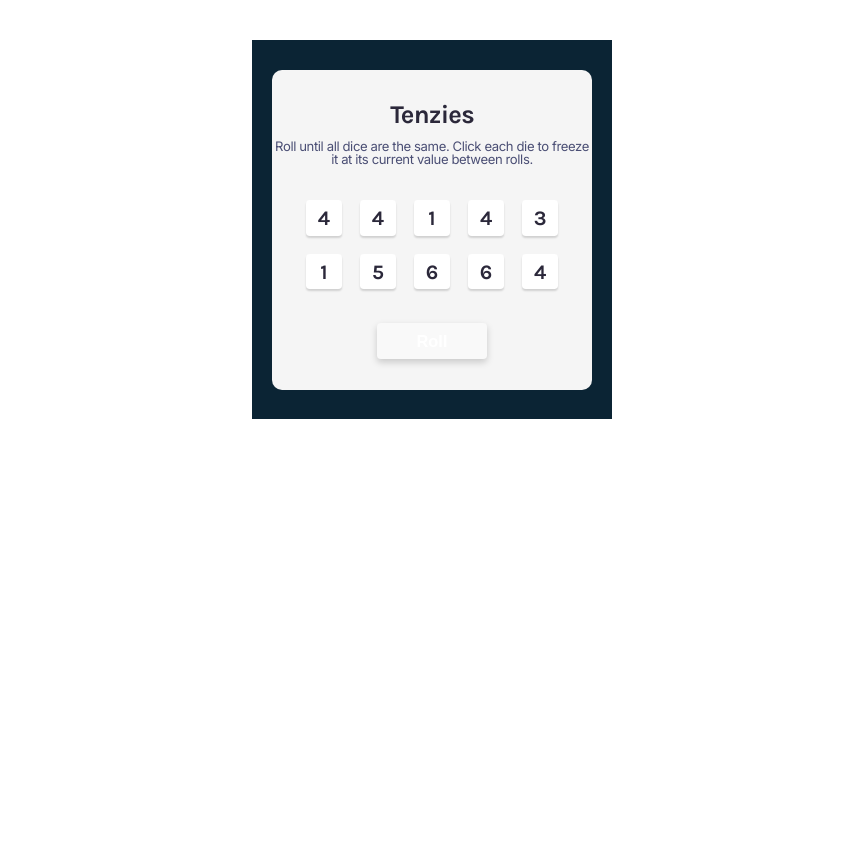
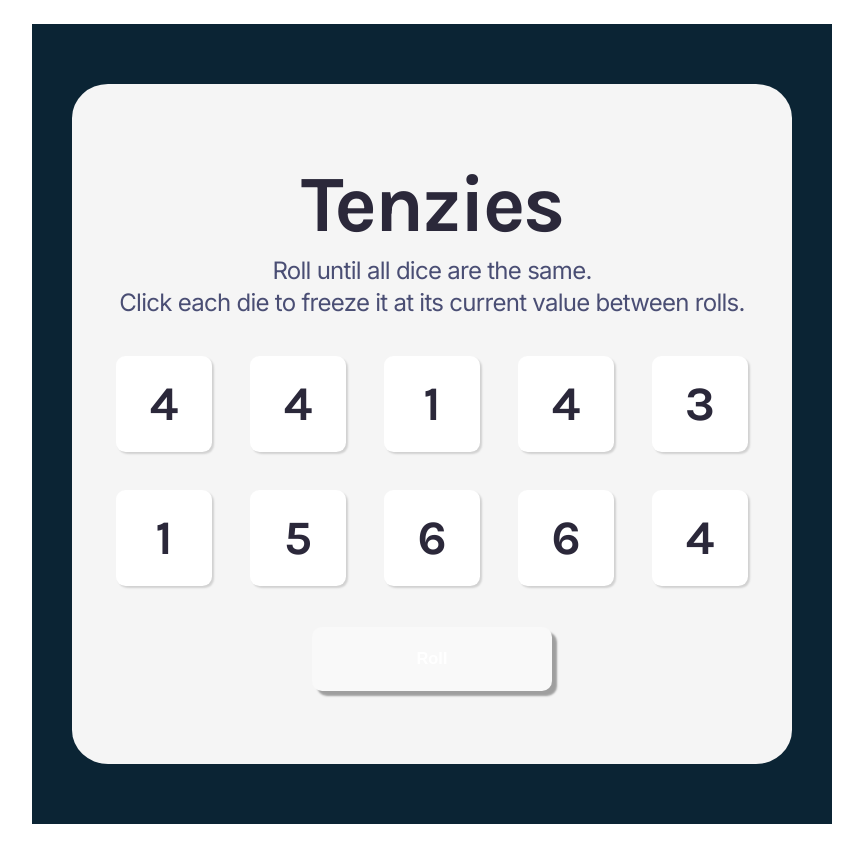
Before and after one commit to TULENp/Tenzies, a React (Vite) app: page / in a window 1280 px wide. Shown: the whole page, without its empty margins (208-1071 px from the left). Before the commit the page ends 816 px from the top, so only its background shows below. Built offline with nearby package versions, Linux system fonts and the light colour scheme.

Commit message:
Change size. Add styles

```diff
--- a/src/App.css
+++ b/src/App.css
@@ -1,7 +1,7 @@
 #root {
   max-width: 1280px;
   margin: 0 auto;
-  padding: 2rem;
+  padding: 1rem;
   text-align: center;
 }
 
@@ -10,8 +10,8 @@ body {
 }
 
 .App {
-  width: 360px;
-  height: 379px;
+  width: 50rem;
+  height: 50rem;
 
   background: #0B2434;
   display: flex;
@@ -21,26 +21,23 @@ body {
 }
 
 section {
-  width: 320px;
-  height: 320px;
+  width: 90%;
+  height: 85%;
 
   background: #F5F5F5;
-  border-radius: 10px;
+  border-radius: 5%;
 
   display: flex;
   flex-flow: column wrap;
   justify-content: space-around;
   align-items: center;
   text-align: center;
-
-
-
 }
 
 .info h1 {
   font-style: normal;
   font-weight: 700;
-  font-size: 25.6px;
+  font-size: 5rem;
   letter-spacing: -0.03em;
 
   color: #2B283A;
@@ -51,6 +48,8 @@ section {
   font-style: normal;
   font-weight: 400;
   font-size: 13.1072px;
+  font-size: 1.5rem;
+  margin: 0.5rem 2rem;
   line-height: 1;
   letter-spacing: -0.03em;
 
@@ -63,35 +62,38 @@ button {
   font-weight: 700;
   font-size: 16.384px;
   line-height: 19px;
+  border-width: 3px;
 
   color: #FFFFFF;
   background: #5035FF;
-  box-shadow: 0px 3.2px 7.68px rgba(0, 0, 0, 0.18);
-  border-radius: 3.81277px;
+  box-shadow: 5px 5px 2px rgba(0, 0, 0, 0.35);
+  border-radius: 10px;
 
   cursor: pointer;
   transition: border-color 0.25s;
 
-  width: 110px;
-  height: 35.84px;
+  width: 15rem;
+  height: 4rem;
 }
 
 button:hover {
-  border-color: #3700ff;
+  background: #412bcd;
+  transition: background 0.2s;
 }
 
-button:focus,
-button:focus-visible {
-  outline: 4px auto -webkit-focus-ring-color;
+button:active {
+  box-shadow: 0px 0px 4px rgba(0, 0, 0, 0.25);
+  transition: box-shadow 0.2s;
 }
 
 .die {
   margin: 9px;
   width: 35.84px;
-  height: 35.84px;
+  width: 6rem;
+  height: 6rem;
   background: #FFFFFF;
-  box-shadow: 0px 2px 2px rgba(0, 0, 0, 0.15);
-  border-radius: 3.81277px;
+  box-shadow: 2px 2px 2px rgba(0, 0, 0, 0.15);
+  border-radius: 10%;
   display: flex;
   justify-content: center;
   align-items: center;
@@ -103,21 +105,22 @@ button:focus-visible {
 
 .die:hover {
   cursor: pointer;
-  box-shadow: 2px 2px 4px rgba(0, 0, 0, 0.15);
-
+  box-shadow: 4px 4px 6px rgba(0, 0, 0, 0.15);
 }
 
 .dice {
-  display: flex;
-  flex-flow: row wrap;
-  justify-content: space-between;
-  margin: 25px;
+  display: grid;
+  grid-template: auto auto / repeat(5, 1fr);
+  gap: 20px;
+  margin-bottom: 40px;
+  margin: 2rem;
+
 }
 
 .die h1 {
   font-style: normal;
   font-weight: 700;
-  font-size: 20.5889px;
+  font-size: 3rem;
   line-height: 24px;
 
   color: #2B283A;
--- a/src/App.jsx
+++ b/src/App.jsx
@@ -2,13 +2,13 @@ import React, { useState, useEffect } from 'react'
 import Confetti from 'react-confetti' // for congrats confetti
 import './App.css'
 import Die from './components/Die'
-import { nanoid } from 'nanoid';
+import { nanoid } from 'nanoid'; // to generate random ids
 
+//todo Add animation when Roll dice
 export function App() {
 
 	const [dice, setDice] = useState(getRandomDice());
 	const [isWon, setIsWon] = useState(false);
-
 	// array of <Die> components
 	const diceArray = dice.map(die =>
 		<Die key={die.id} num={die.num} isHeld={die.isHeld} hold={() => holdDice(die.id)} />)
@@ -17,9 +17,9 @@ export function App() {
 	useEffect(() => {
 		const allHeld = dice.every(die => die.isHeld)
 		const allSameNum = dice.every(die => die.num === dice[0].num)
+
 		if (allHeld && allSameNum) {
 			setIsWon(true);
-			console.log("you Won");
 		}
 	}, [dice]);
 
@@ -67,11 +67,12 @@ export function App() {
 							? <h1>You Won!</h1>
 							: <>
 								<h1>Tenzies</h1>
-								<h2>Roll until all dice are the same. Click each die to freeze it at its current value between rolls.</h2>
+								<h2>Roll until all dice are the same.</h2>
+								<h2>Click each die to freeze it at its current value between rolls.</h2>
 							</>
 						}
 					</div>
-					<div className='dice'>
+					<div className={'dice'}>
 						{diceArray}
 					</div>
 					<button className='rollButton' onClick={roll}>{isWon ? "New Game" : "Roll"}</button>
```
